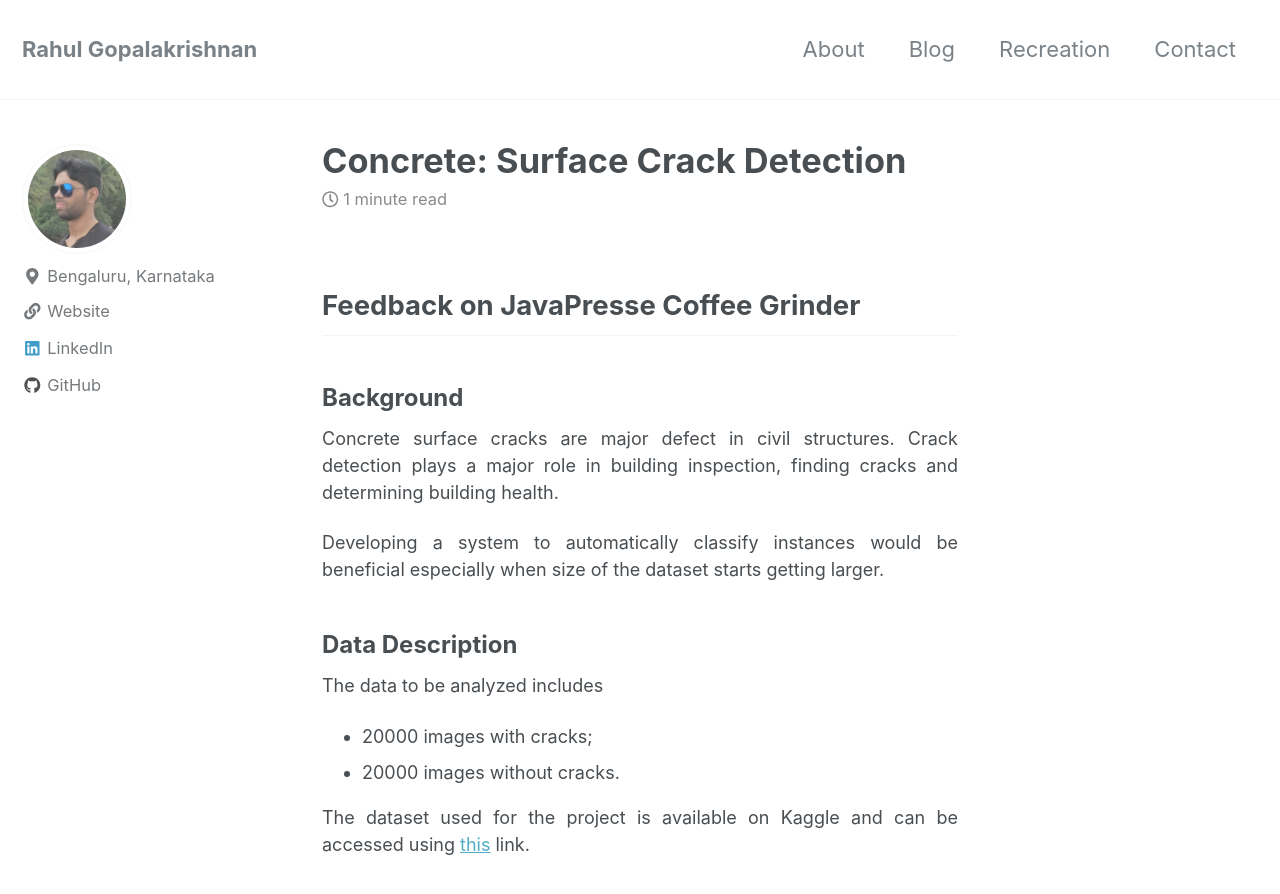
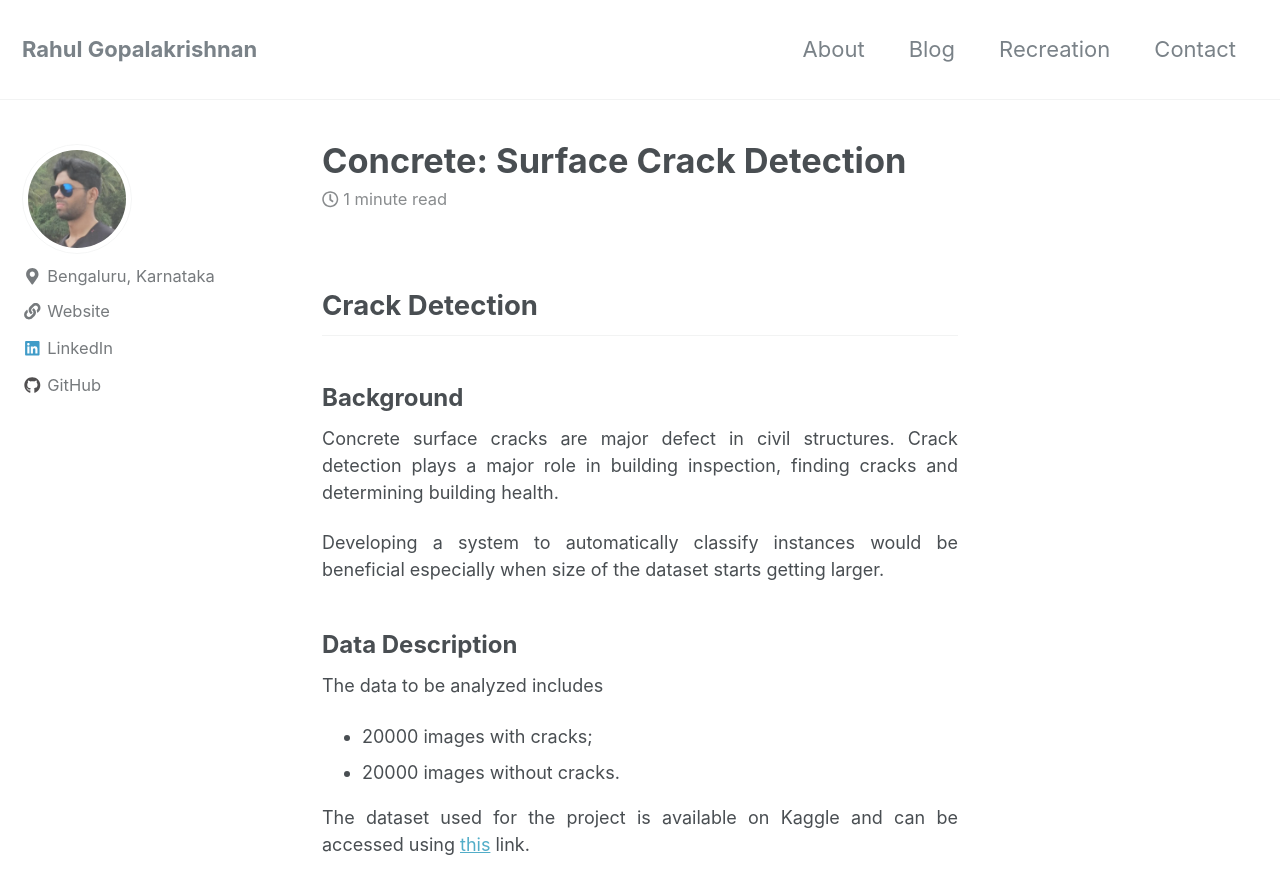
Before and after one commit to gopalrahulrg/gopalrahulrg.github.io, a Jekyll site: the page built from _posts/2020-04-11-cscd.md, in a window 1280 px wide and 900 px high. Shown: the top 894 px of the window. Built offline with Jekyll 4.4.1, drawn with Linux system fonts in a browser that asks for light colours; nearby versions of some CDN libraries.

Commit message:
Update 2020-04-11-cscd.md

```diff
--- a/_posts/2020-04-11-cscd.md
+++ b/_posts/2020-04-11-cscd.md
@@ -7,7 +7,7 @@ excerpt: "Classification"
 mathjax: true
 ---
 
-## Feedback on JavaPresse Coffee Grinder
+## Crack Detection
 
 <font size="5"><h3>Background</h3></font>
 
```
